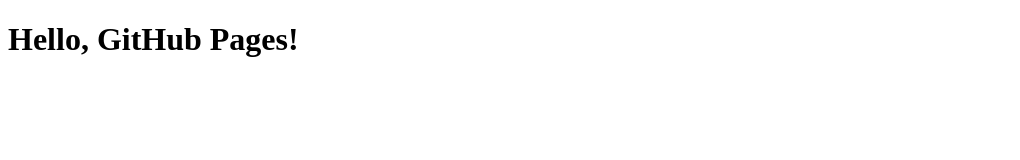
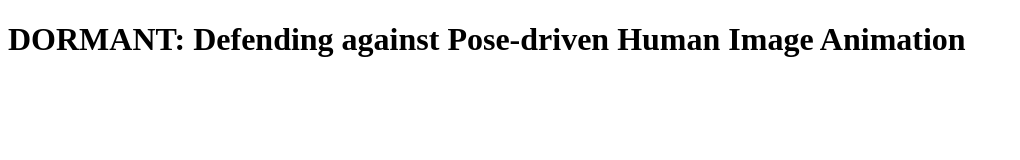
Before and after one commit to DormantCoder/DORMANT, a plain HTML site: page index.html in a window 1280 px wide. Shown: the whole page, without its empty margins (0-1020 px from the left). Drawn offline with Linux system fonts and the light colour scheme.

Commit message:
Update index.html
title

```diff
--- a/index.html
+++ b/index.html
@@ -3,9 +3,9 @@
 <head>
     <meta charset="UTF-8">
     <meta name="viewport" content="width=device-width, initial-scale=1.0">
-    <title>DORMANT: Defending against Pose-driven Human Image Animation</title>
+    <title>DORMANT</title>
 </head>
 <body>
-    <h1>Hello, GitHub Pages!</h1>
+    <h1>DORMANT: Defending against Pose-driven Human Image Animation</h1>
 </body>
 </html>
```
